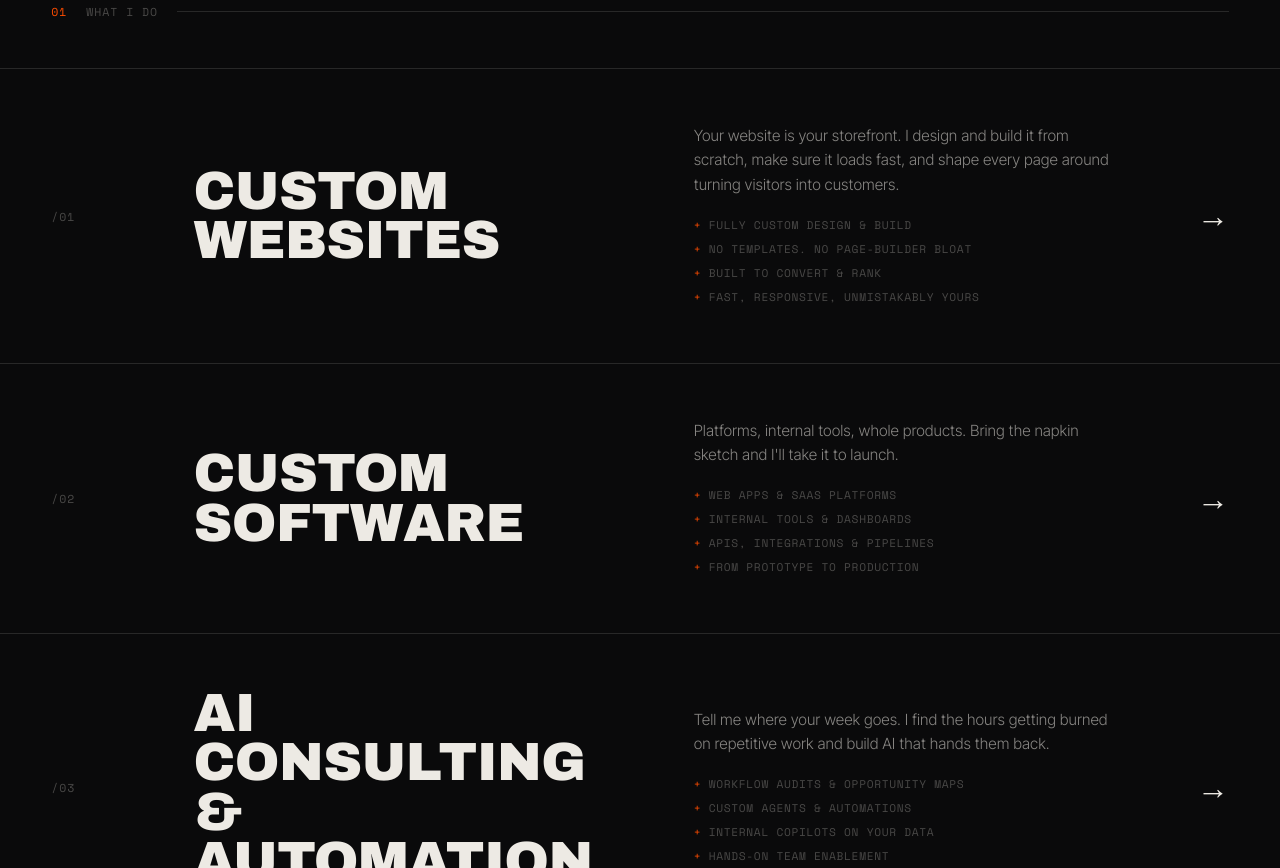
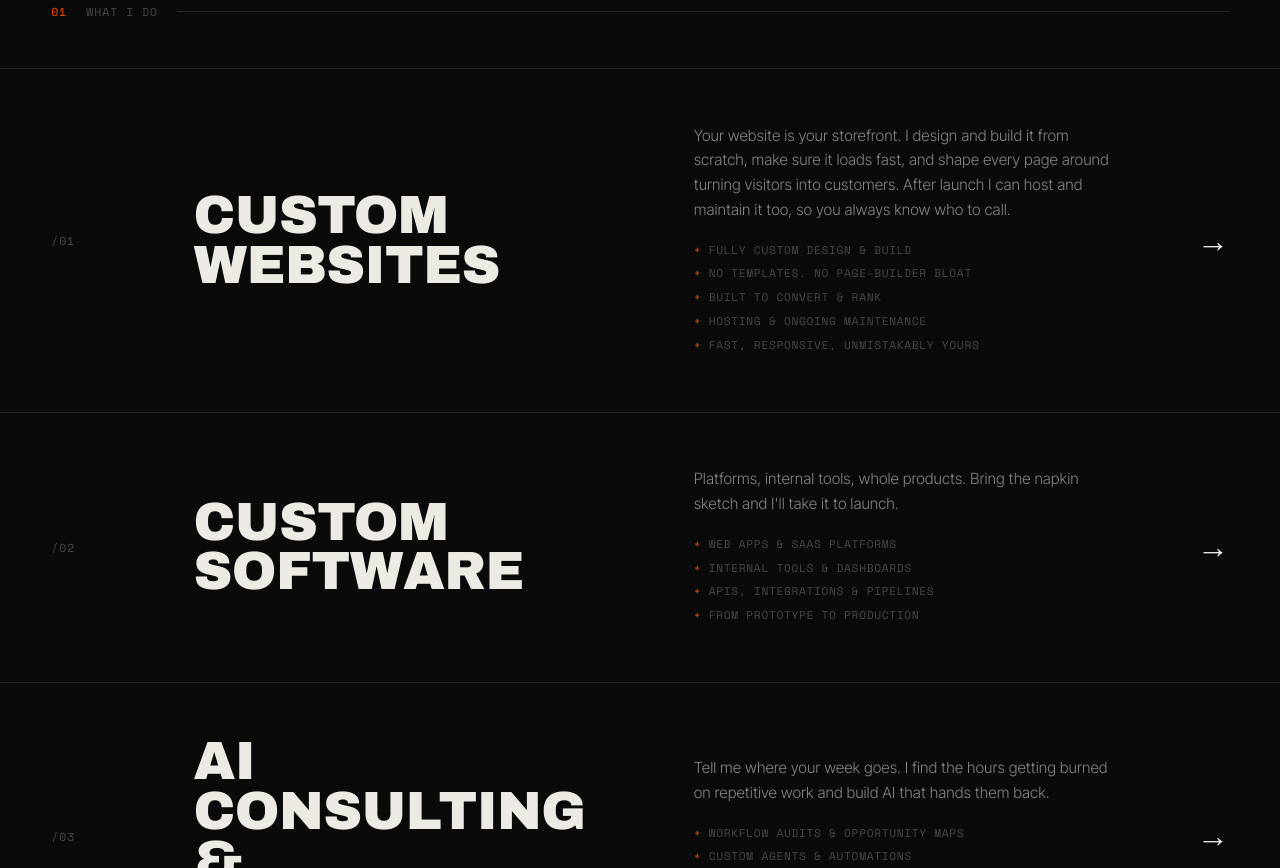
Before and after one commit to JeremyGrub/grub-forge, a plain HTML site: page index.html in a window 1280 px wide. Shown: the part 1837-2705 px from the top of the page. Drawn offline with nearby package versions, Linux system fonts and the light colour scheme.

Commit message:
Add hosting and maintenance to the Custom Websites service
Co-Authored-By: Claude Fable 5 <noreply@anthropic.com>

```diff
--- a/index.html
+++ b/index.html
@@ -1059,11 +1059,12 @@
     <span class="svc-idx mono">/01</span>
     <h3 class="svc-name disp">Custom<br>Websites</h3>
     <div class="svc-info">
-      <p>Your website is your storefront. I design and build it from scratch, make sure it loads fast, and shape every page around turning visitors into customers.</p>
+      <p>Your website is your storefront. I design and build it from scratch, make sure it loads fast, and shape every page around turning visitors into customers. After launch I can host and maintain it too, so you always know who to call.</p>
       <ul>
         <li>Fully custom design &amp; build</li>
         <li>No templates. No page-builder bloat</li>
         <li>Built to convert &amp; rank</li>
+        <li>Hosting &amp; ongoing maintenance</li>
         <li>Fast, responsive, unmistakably yours</li>
       </ul>
     </div>
```
